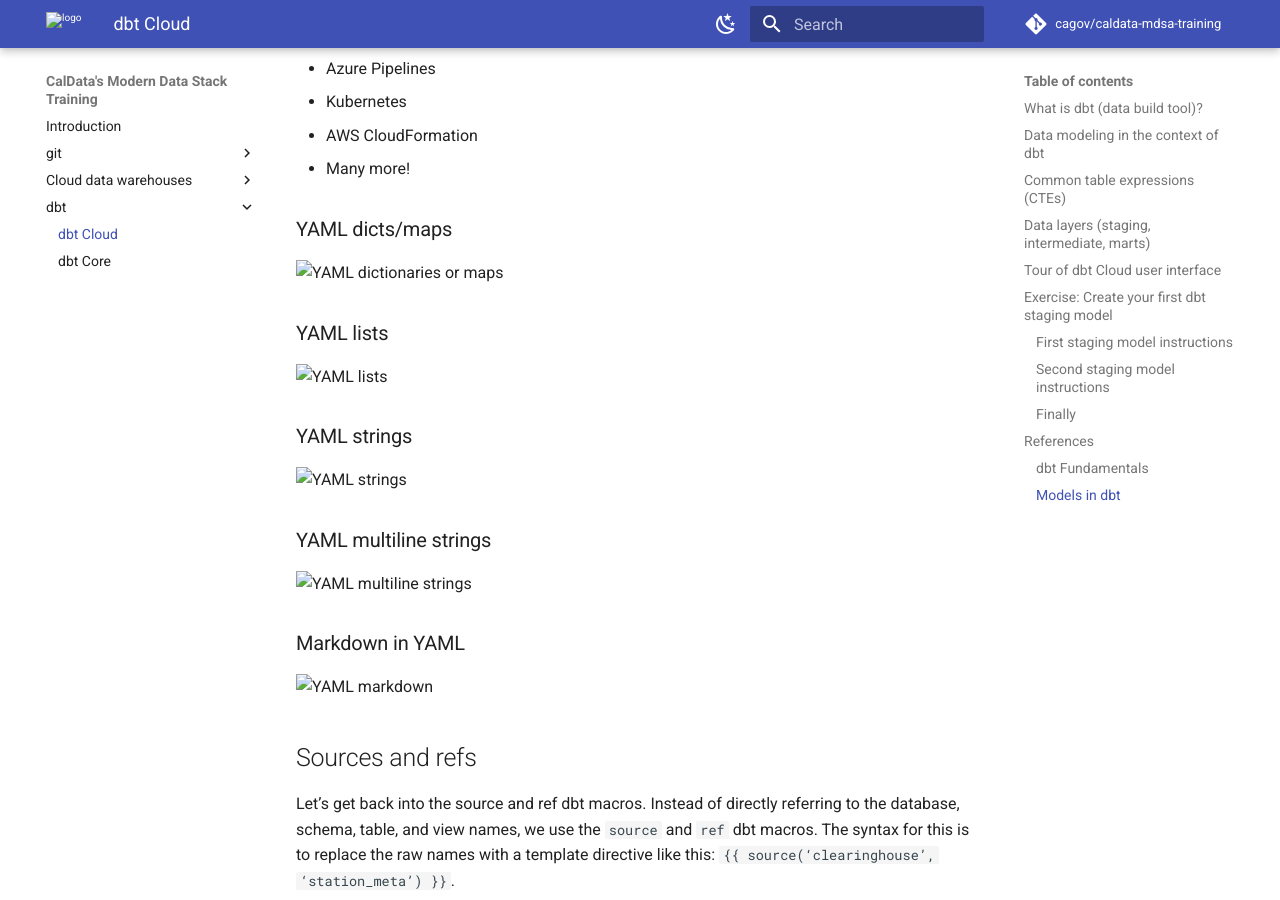
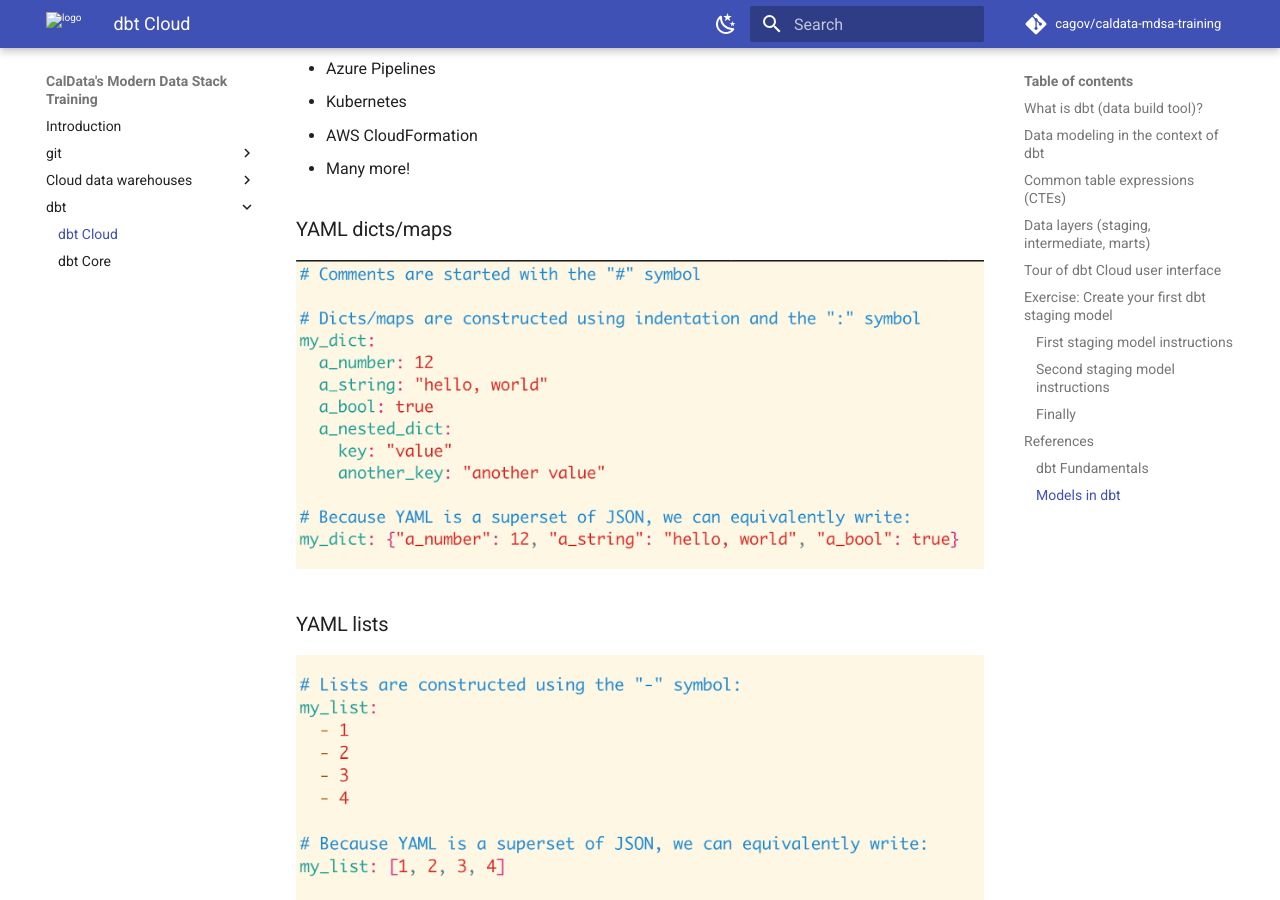
Before and after one commit to cagov/caldata-mdsa-training, an MkDocs documentation site: the page built from docs/dbt/cloud.md, in a window 1280 px wide and 900 px high, scrolled down 5361 px. Built offline with MkDocs 1.6.1 and Material for MkDocs 9.7.7, drawn with Linux system fonts in a browser that asks for light colours; comment, search, counter and statistics services are not loaded.

Commit message:
more images directory and path fixes

```diff
--- a/docs/dbt/cloud.md
+++ b/docs/dbt/cloud.md
@@ -142,23 +142,23 @@
 
 ### YAML dicts/maps
 
-![YAML dictionaries or maps](./images/yaml_dicts_maps.png)
+![YAML dictionaries or maps](../images/yaml_dicts_maps.png)
 
 ### YAML lists
 
-![YAML lists](./images/yaml_lists.png)
+![YAML lists](../images/yaml_lists.png)
 
 ### YAML strings
 
-![YAML strings](./images/yaml_strings.png)
+![YAML strings](../images/yaml_strings.png)
 
 ### YAML multiline strings
 
-![YAML multiline strings](./images/yaml_multi_strings.png)
+![YAML multiline strings](../images/yaml_multi_strings.png)
 
 ### Markdown in YAML
 
-![YAML markdown](./images/yaml_markdown.png)
+![YAML markdown](../images/yaml_markdown.png)
 
 ## Sources and refs
 
```
Also changed, not shown: docs/images/odi-circle_logomark-blue.png (added), docs/images/odi-square_logomark-blue.svg (added), docs/images/yaml_dicts_maps.png (added), docs/images/yaml_lists.png (added), docs/images/yaml_markdown.png (added), docs/images/yaml_multi_strings.png (added), docs/images/yaml_strings.png (added).
